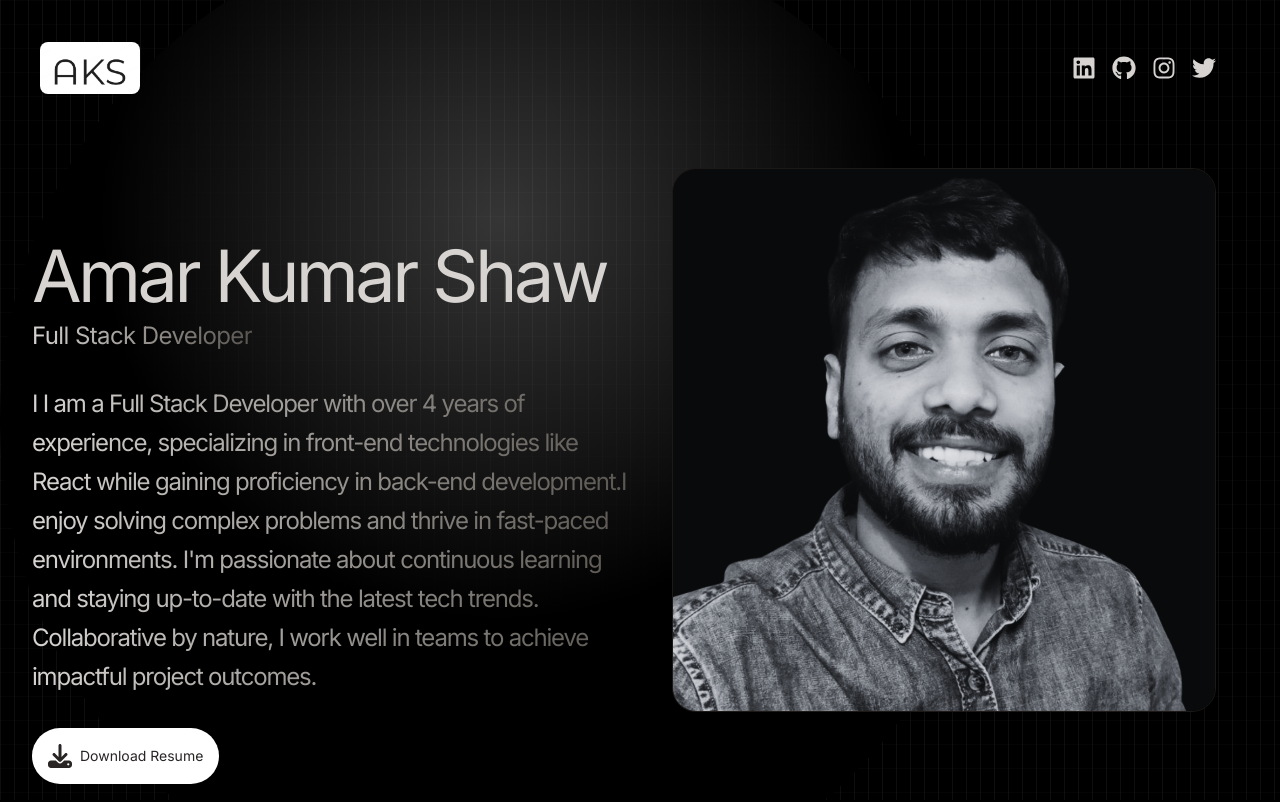
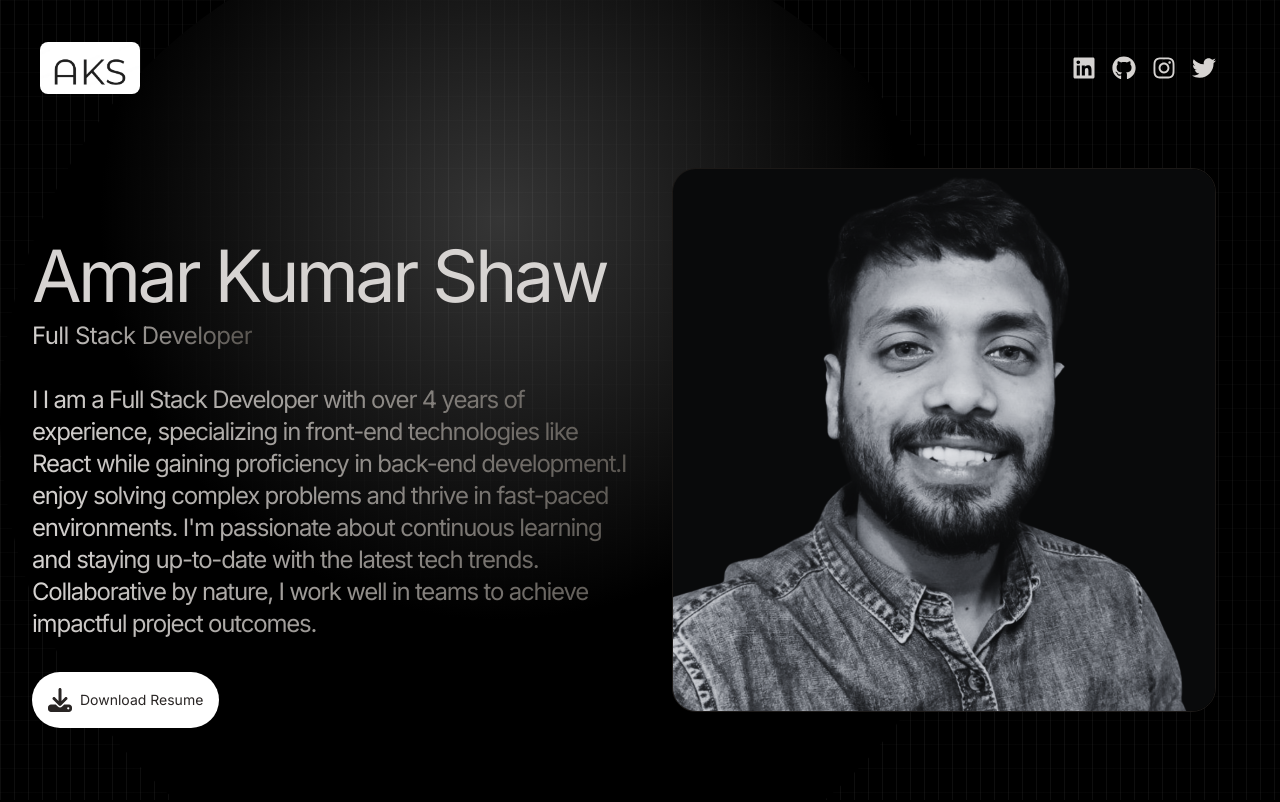
Before and after one commit to lokesh1987-hack/portfolio, a React (Vite) app: page / in a window 1280 px wide. Shown: the top 802 px of the page. Built offline with nearby package versions, Linux system fonts and the light colour scheme.

Commit message:
Hero Content Text Optimised

```diff
--- a/src/components/Hero.jsx
+++ b/src/components/Hero.jsx
@@ -65,7 +65,7 @@ const Hero = () =>{
                             </motion.span>
                             <motion.p
                             variants={childVariants}
-                            className="my-2 text-center lg:text-start max-w-2xl py-6 text-2xl leading-relaxed tracking-tighter
+                            className="my-2 text-center lg:text-start max-w-2xl py-6 lg:text-2xl leading-relaxed tracking-tighter
                             bg-gradient-to-r from-stone-300 to-stone-600 bg-clip-text
                               text-transparent
                             ">
```
